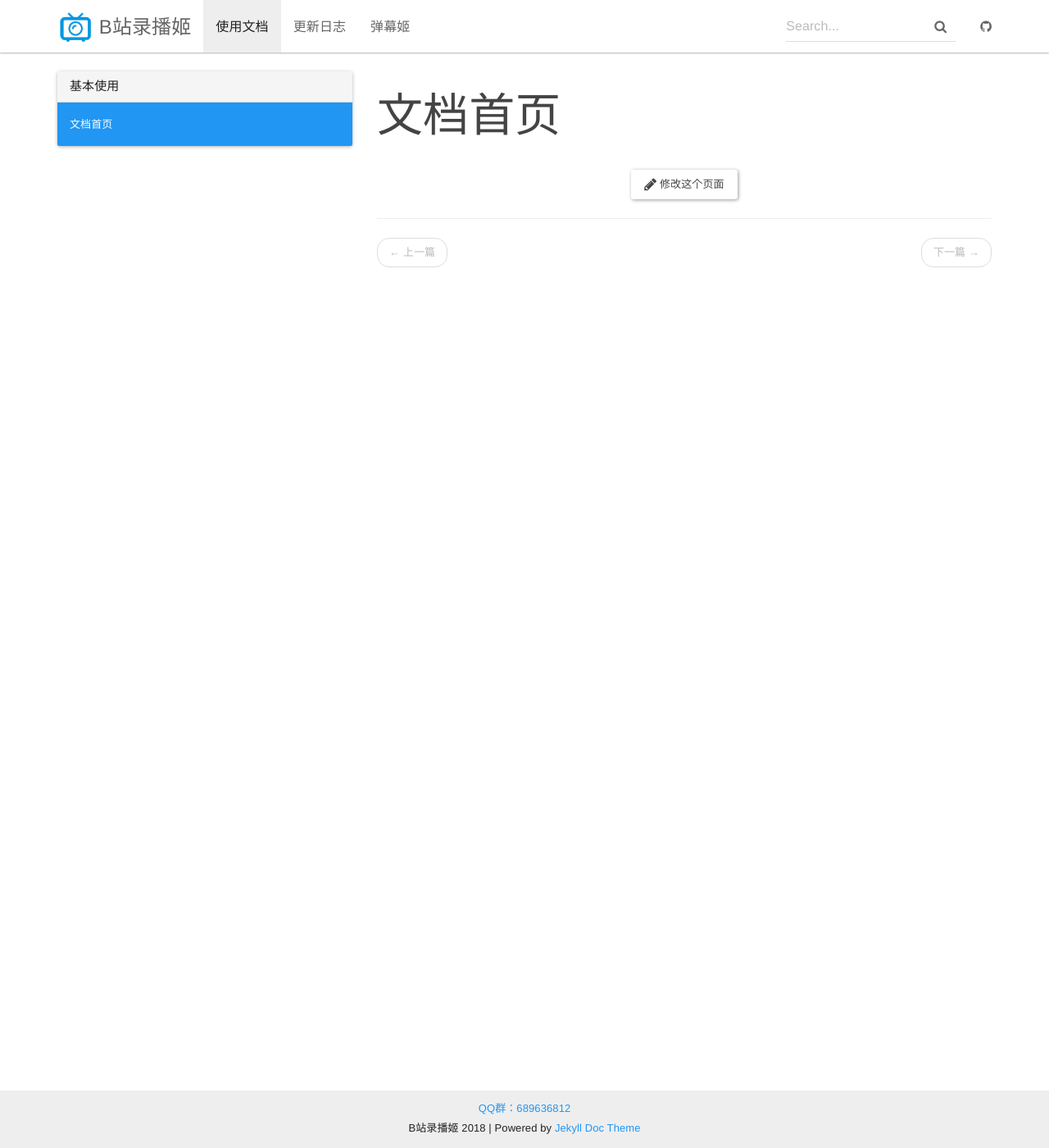
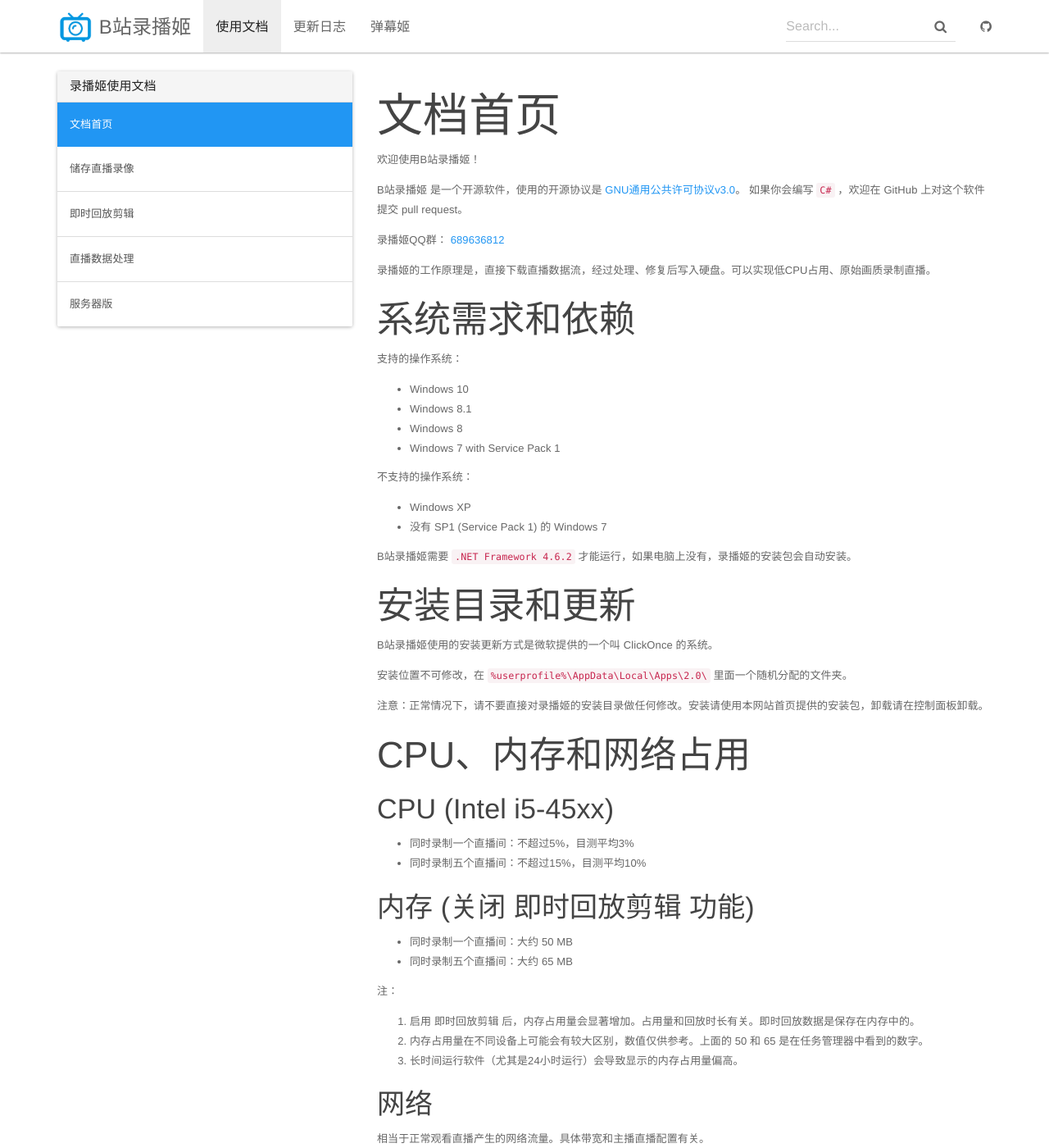
Before and after one commit to BililiveRecorder/website-jekyll-retired, a Jekyll site: the page built from _docs/index.md, in a window 1280 px wide and 1400 px high. Shown: the whole window at 82% size. Built offline with Jekyll 4.4.1, drawn with Linux system fonts in a browser that asks for light colours.

Commit message:
添加使用文档

````diff
--- a/_data/docs.yml
+++ b/_data/docs.yml
@@ -1,6 +1,10 @@
-- title: 基本使用
+- title: 录播姬使用文档
   docs:
   - home
+  - storage
+  - clip
+  - flvprocess
+  - server
 #  - themes
 #  - customization
 #
--- /dev/null
+++ b/_docs/clip.md
@@ -0,0 +1,26 @@
+---
+title: 即时回放剪辑
+permalink: /docs/clip/
+---
+
+这个功能的思路是参考的 Twitch 的 Clip 功能，观众可以点击 Twitch 播放器右下角的 Clip 按钮生成一个永久保存的回放，可以把回放链接发给其他人分享。录播姬的 即时回放剪辑 和 Twitch 的类似。
+
+B站录播姬会把直播数据缓存到内存中，占内存量与剪辑时长、主播直播设置有关。
+
+在录播姬的设置中，如果选择 `只使用录制功能` ，这个功能将会完全禁用，也不会将直播数据缓存到内存中。
+
+`剪辑回放时长` 是在内存中保存过去多长时间的直播数据。
+`剪辑录制时长` 是点了剪辑按钮后，多保存将来多长时间的直播数据。
+
+```txt
+<<<------------------------------------------------------------>>>
+<<<                       完整的直播流                          >>>
+<<<-------+-------------------------------+-------------------->>>
+          |          剪辑回放时长          |
+          +-----------------------------------------------+
+          |            在内存中缓存的数据量                 |
+          +-----------------------------------------------+
+                                          |  剪辑录制时长  |
+                                          +---------------+
+                                          ^ 在这个时候按下了剪辑按钮
+```
--- /dev/null
+++ b/_docs/flvprocess.md
@@ -0,0 +1,20 @@
+---
+title: 直播数据处理
+permalink: /docs/flvprocess/
+---
+
+录播姬在从直播播放服务器下载了数据之后，在把数据保存到硬盘之前，会对数据进行一定的修改处理。
+
+## 时间戳
+
+录播姬会对直播数据中的时间戳进行修改，使得录出来的视频文件是从 0分0秒 开始，在视频播放器中可以拖动进度条快进快退。
+不进行处理的话，视频会显示从一个奇怪的时间开始播放，可以在视频播放器中播放但不能拖动进度条。
+
+时间戳是一边下载数据一边修改一边写入硬盘的。
+
+## FLV数据头
+
+录播姬会对录制出的视频文件中的一些数据进行修改，主要为视频总时长。
+如果不修改，视频文件总时长会显示是 0秒 ，导致在视频播放器中不能调整进度条。
+
+FLV数据头是在完成一次录制的时候修复的。如果在录制任务正常完成之前软件异常退出，则FLV数据头不会被修复。
--- a/_docs/index.md
+++ b/_docs/index.md
@@ -3,3 +3,58 @@ title: 文档首页
 permalink: /docs/home/
 redirect_from: /docs/index.html
 ---
+
+欢迎使用B站录播姬！
+
+B站录播姬 是一个开源软件，使用的开源协议是 [GNU通用公共许可协议v3.0](https://github.com/Bililive/BililiveRecorder/blob/dev/LICENSE)。
+如果你会编写 `C#` ，欢迎在 GitHub 上对这个软件提交 pull request。
+
+录播姬QQ群： [689636812](https://jq.qq.com/?_wv=1027&k=5NPC2dt)
+
+录播姬的工作原理是，直接下载直播数据流，经过处理、修复后写入硬盘。可以实现低CPU占用、原始画质录制直播。
+
+## 系统需求和依赖
+
+支持的操作系统：
+
+- Windows 10
+- Windows 8.1
+- Windows 8
+- Windows 7 with Service Pack 1
+
+不支持的操作系统：
+
+- Windows XP
+- 没有 SP1 (Service Pack 1) 的 Windows 7
+
+B站录播姬需要 `.NET Framework 4.6.2` 才能运行，如果电脑上没有，录播姬的安装包会自动安装。
+
+## 安装目录和更新
+
+B站录播姬使用的安装更新方式是微软提供的一个叫 ClickOnce 的系统。
+
+安装位置不可修改，在 `%userprofile%\AppData\Local\Apps\2.0\` 里面一个随机分配的文件夹。
+
+注意：正常情况下，请不要直接对录播姬的安装目录做任何修改。安装请使用本网站首页提供的安装包，卸载请在控制面板卸载。
+
+## CPU、内存和网络占用
+
+### CPU (Intel i5-45xx)
+
+- 同时录制一个直播间：不超过5%，目测平均3%
+- 同时录制五个直播间：不超过15%，目测平均10%
+
+### 内存 (关闭 即时回放剪辑 功能)
+
+- 同时录制一个直播间：大约 50 MB
+- 同时录制五个直播间：大约 65 MB
+
+注：
+
+1. 启用 即时回放剪辑 后，内存占用量会显著增加。占用量和回放时长有关。即时回放数据是保存在内存中的。
+2. 内存占用量在不同设备上可能会有较大区别，数值仅供参考。上面的 50 和 65 是在任务管理器中看到的数字。
+3. 长时间运行软件（尤其是24小时运行）会导致显示的内存占用量偏高。
+
+### 网络
+
+相当于正常观看直播产生的网络流量。具体带宽和主播直播配置有关。
--- /dev/null
+++ b/_docs/storage.md
@@ -0,0 +1,17 @@
+---
+title: 储存直播录像
+permalink: /docs/storage/
+---
+
+录播姬录制的视频文件和主播直播设置密切相关。
+主播直播的码率越高，录制出的文件越大。
+
+注：_除了 __码率__ 以外 __压制预设__ 也会影响直播的画质。_
+
+大致的硬盘占用量可以参考下表：
+
+视频码率 | 音频码率 | 每小时大约文件大小
+:---:|:---:|---:
+4000 | 96 | 1.8 GB
+2500 | 96 | 1.1 GB
+1500 | 96 | 0.7 GB
````
Also changed, not shown: _docs/server.md (added, +5 -0 lines).
